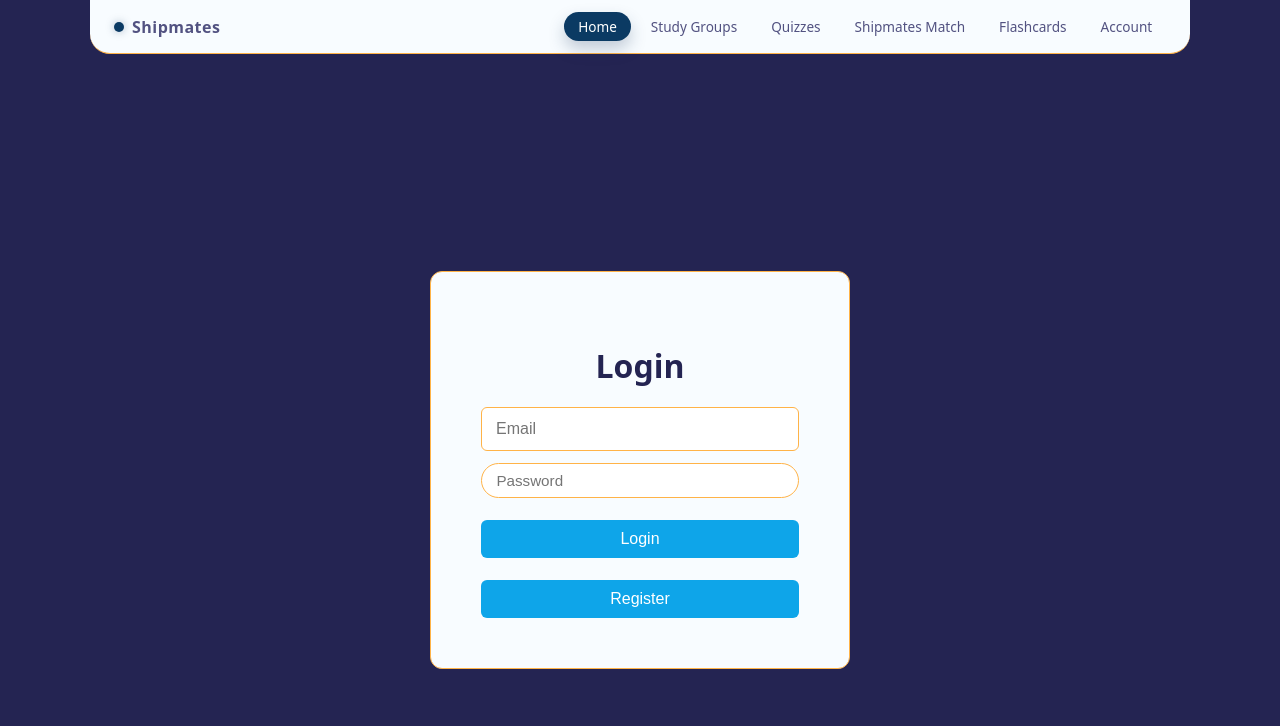
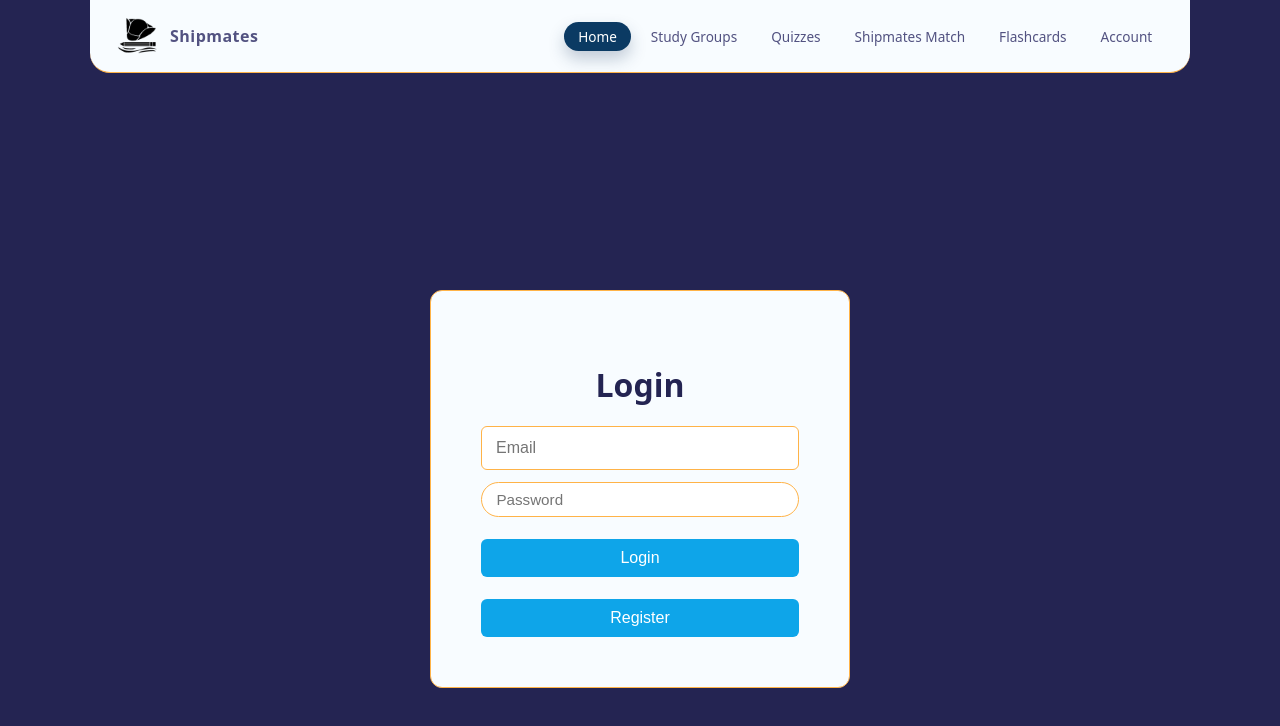
Before and after one commit to VivekReddy10-08-2004/Shipmates, a React app in the folder Project phase 3/frontend/: page / in a window 1280 px wide. Shown: the top 726 px of the page. Built offline with nearby package versions, Linux system fonts and the light colour scheme; no server answers; the HTML template or start-up script is replaced by a standard one.

Commit message:
Added logo to navbar

```diff
--- a/Project phase 3/frontend/src/components/NavBar.tsx
+++ b/Project phase 3/frontend/src/components/NavBar.tsx
@@ -1,10 +1,13 @@
 import { NavLink } from "react-router-dom";
+
+import ShipmatesLogo from "../assets/shipmates_logo.png";
 
 export default function NavBar() {
   return (
     <header className="navbar">
       <div className="nav-left">
-        <span className="nav-logo-dot" />
+        {/* <span className="nav-logo-dot" /> */}
+        <img className="nav-logo-img" src={ShipmatesLogo} alt="Shipmates logo"/>
         <span className="nav-title">Shipmates</span>
       </div>
 
--- a/Project phase 3/frontend/src/index.css
+++ b/Project phase 3/frontend/src/index.css
@@ -736,6 +736,11 @@ ul.clean-list {
   box-shadow: 0 0 8px rgba(30, 58, 95, 0.35);
 }
 
+.nav-logo-img {
+  width: 48px;
+  height: 48px;
+}
+
 .nav-title {
   font-weight: 700;
   letter-spacing: 0.03em;
```
Also changed, not shown: Project phase 3/frontend/src/assets/shipmates_logo.png (added).
